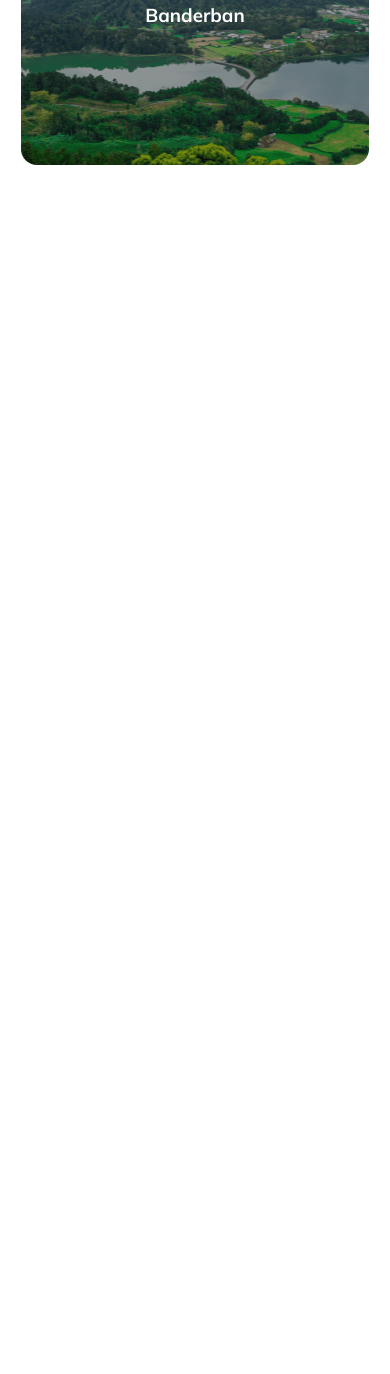
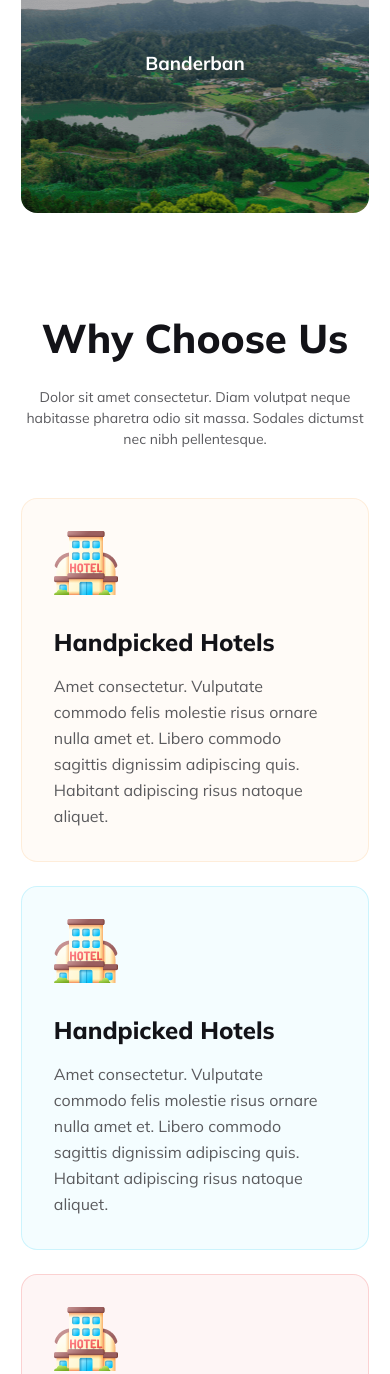
Before and after one commit to Jisan-Dev/PH-A2, a plain HTML site: page index.html in a window 390 px wide. Shown: the part 4017-5391 px from the top of the page. Before the commit the page ends 4182 px from the top, so only its background shows below. Drawn offline with Linux system fonts and the light colour scheme.

Commit message:
why choose us section fully done with responsiveness

```diff
--- a/index.html
+++ b/index.html
@@ -117,6 +117,37 @@
           <div class="choose-destination__grid-item7"><h3>Banderban</h3></div>
         </div>
       </section>
+
+      <!-- why choose us -->
+      <section id="choose-us" class="container">
+        <header>
+          <h2 class="section__title">Why Choose Us</h2>
+          <p class="section__description">Dolor sit amet consectetur. Diam volutpat neque habitasse pharetra odio sit massa. Sodales dictumst nec nibh pellentesque.</p>
+        </header>
+        <main>
+          <div id="choose-us__card1" class="choose-us__card">
+            <div>
+              <img style="width: 64px;" src="/Images/icons/hotel 1.png" alt="">
+            </div>
+            <h3 class="choose-us__cards-title">Handpicked Hotels</h3>
+            <p class="choose-us__cards-description">Amet consectetur. Vulputate commodo felis molestie risus  ornare nulla amet et. Libero commodo sagittis dignissim adipiscing quis. Habitant adipiscing risus natoque aliquet. </p>
+          </div>
+          <div id="choose-us__card2" class="choose-us__card">
+            <div>
+              <img style="width: 64px;" src="/Images/icons/hotel 1.png" alt="">
+            </div>
+            <h3 class="choose-us__cards-title">Handpicked Hotels</h3>
+            <p class="choose-us__cards-description">Amet consectetur. Vulputate commodo felis molestie risus  ornare nulla amet et. Libero commodo sagittis dignissim adipiscing quis. Habitant adipiscing risus natoque aliquet. </p>
+          </div>
+          <div id="choose-us__card3" class="choose-us__card">
+            <div>
+              <img style="width: 64px;" src="/Images/icons/hotel 1.png" alt="">
+            </div>
+            <h3 class="choose-us__cards-title">Handpicked Hotels</h3>
+            <p class="choose-us__cards-description">Amet consectetur. Vulputate commodo felis molestie risus  ornare nulla amet et. Libero commodo sagittis dignissim adipiscing quis. Habitant adipiscing risus natoque aliquet. </p>
+          </div>
+        </main>
+      </section>
     </main>
     <footer></footer>
     <script>
--- a/styles/style.css
+++ b/styles/style.css
@@ -247,10 +247,14 @@ svg {
 }
 
 /* choose destination */
+#choose-destination {
+  margin-bottom: 100px;
+}
 #choose-destination p.section__description {
   max-width: 643px;
   margin-left: auto;
   margin-right: auto;
+  margin-bottom: 48px;
 }
 .choose-destination__grid-container {
   display: grid;
@@ -350,6 +354,49 @@ svg {
   background-position: center center;
 }
 
+/* why choose us */
+.choose-us__cards-title {
+  color: #131318;
+  font-size: 1.5rem;
+  font-weight: 800;
+  margin: 32px 0 16px;
+}
+.choose-us__cards-description {
+  color: #5a5a5d;
+  font-size: 1rem;
+  font-weight: 400;
+  line-height: 1.625rem; /* 162.5% */
+}
+#choose-us > header {
+  text-align: center;
+  max-width: 643px;
+  margin: 0 auto 48px;
+}
+#choose-us > main {
+  display: flex;
+  flex-wrap: wrap;
+  gap: 24px;
+  align-items: center;
+  justify-content: center;
+}
+.choose-us__card {
+  width: calc(573px - 64px);
+  padding: 32px;
+  border-radius: 16px;
+}
+#choose-us__card1 {
+  border: 1px solid rgba(251, 181, 99, 0.2);
+  background: rgba(251, 181, 99, 0.05);
+}
+#choose-us__card2 {
+  border: 1px solid rgba(41, 206, 246, 0.2);
+  background: rgba(41, 206, 246, 0.05);
+}
+#choose-us__card3 {
+  border: 1px solid rgba(233, 68, 68, 0.2);
+  background: rgba(233, 68, 68, 0.05);
+}
+
 /* responsive styles*/
 @media (max-width: 600px) {
   .section__description {
```
Also changed, not shown: Images/icons/hotel 1.png (added).
